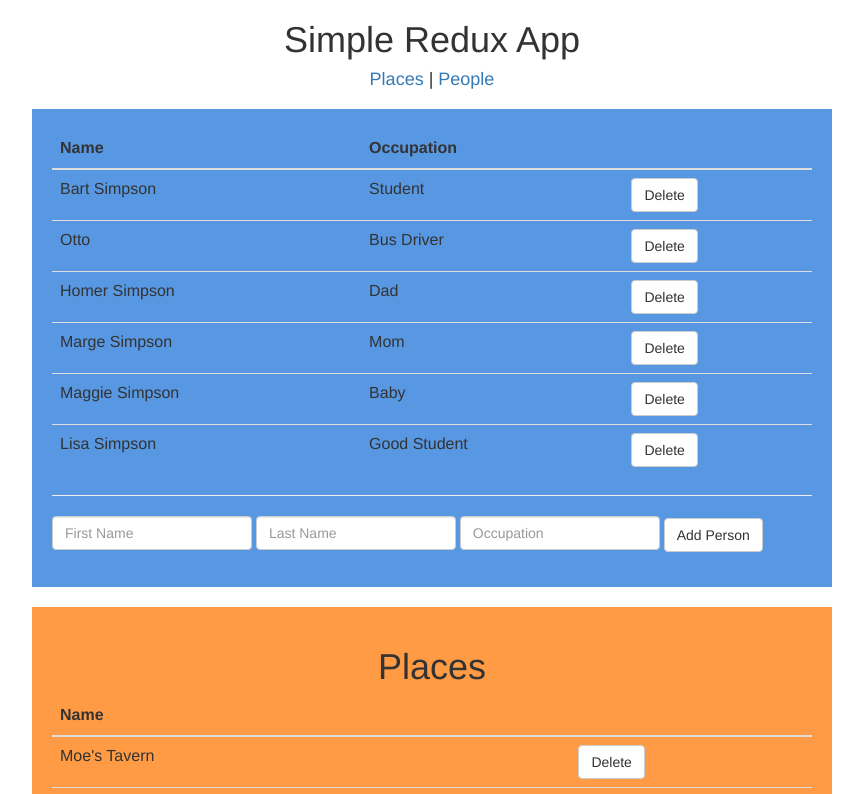
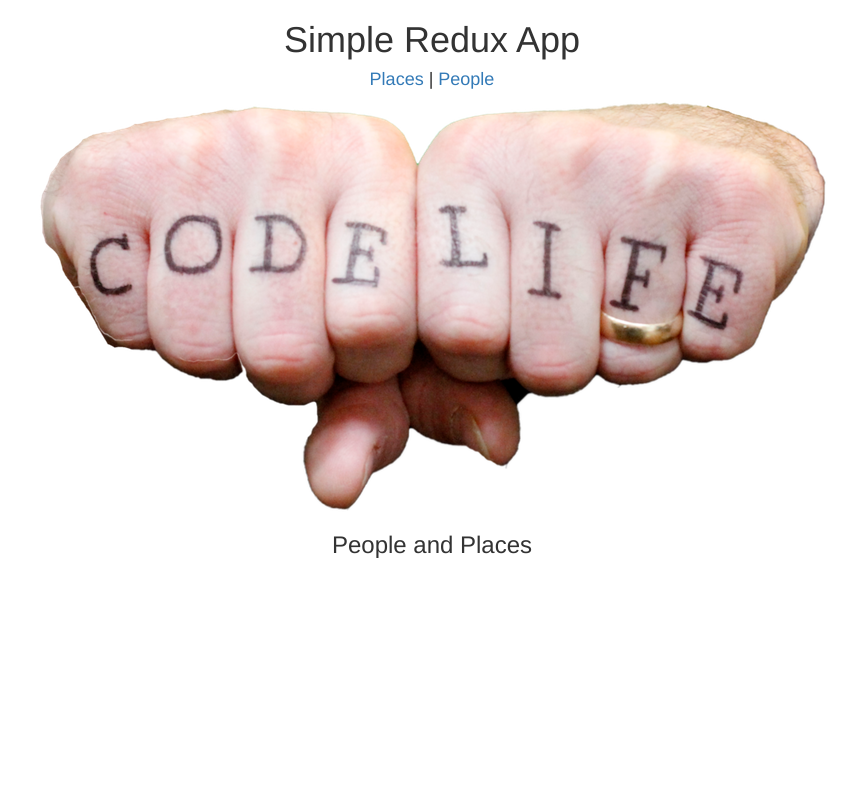
Before and after one commit to dstarr/learn-redux, a React app: page / in a window 1280 px wide. Shown: the top 794 px of the page, without its empty margins (208-1071 px from the left). Built offline with nearby package versions, Linux system fonts and the light colour scheme.

Commit message:
Got home page in place and serving URLs properly from webpack.

```diff
--- a/package.json
+++ b/package.json
@@ -37,6 +37,7 @@
     "enzyme": "^3.1.1",
     "enzyme-adapter-react-16": "^1.0.4",
     "file-loader": "^1.1.5",
+    "html-webpack-plugin": "^2.30.1",
     "jsdom": "^11.5.1",
     "less": "^3.0.0-alpha.3",
     "less-loader": "^4.0.5",
--- a/src/App.js
+++ b/src/App.js
@@ -3,10 +3,11 @@ import PropTypes from 'prop-types';
 import PeopleContainer from "./containers/PeopleContainer";
 import PlacesContainer from "./containers/PlacesContainer";
 import Header from './components/Header';
-import {BrowserRouter as Router} from 'react-router-dom';
+import {BrowserRouter as Router, Route} from 'react-router-dom';
+import Home from './components/Home';
 
 
-const AppContainer = (props) => {
+const App = (props) => {
 
     // <PlacesContainer store={this.props.store}/>
     // <PeopleContainer store={this.props.store}/>
@@ -16,8 +17,14 @@ const AppContainer = (props) => {
             <div align={'center'}>
 
                 <Header/>
-                <PeopleContainer store={props.store}/>
-                <PlacesContainer store={props.store}/>
+                <Route path={'/'} component={Home} exact={true} />
+                <Route path={'/people'} render={() => {
+                    return <PeopleContainer store={props.store} />
+                }} />
+                <Route path={'/places'} render={() => {
+                    return <PlacesContainer store={props.store} />
+                }} />
+
 
             </div>
         </Router>
@@ -25,8 +32,8 @@ const AppContainer = (props) => {
 }
 
 
-AppContainer.propTypes = {
+App.propTypes = {
     store: PropTypes.object.isRequired
 };
 
-export default AppContainer;
+export default App;
--- a/src/components/Header.js
+++ b/src/components/Header.js
@@ -9,7 +9,7 @@ const Header = (props) => {
             <h4>
                 <Link to='/places'>Places</Link>
                 {' | '}
-                <Link to='/>people'>People</Link>
+                <Link to='/people'>People</Link>
             </h4>
         </div>
 );
--- /dev/null
+++ b/src/components/Home.js
@@ -0,0 +1,15 @@
+import React from 'react';
+
+const Home = () => {
+
+    return (
+        <div>
+            <img src='/assets/codelife.png'/>
+            <h3>People and Places</h3>
+        </div>
+
+    );
+
+};
+
+export default Home;
--- a/src/containers/PeopleContainer.js
+++ b/src/containers/PeopleContainer.js
@@ -54,6 +54,7 @@ class PeopleContainer extends React.Component {
 
         return (
             <div style={style}>
+                <h1>People</h1>
                 <Table>
                     <thead>
                     <tr>
--- a/webpack.config.js
+++ b/webpack.config.js
@@ -1,4 +1,6 @@
 const path = require('path');
+const HtmlWebpackPlugin = require('html-webpack-plugin');
+
 //const webpack = require('webpack');
 //const UglifyJSPlugin = require('uglifyjs-webpack-plugin');
 
@@ -6,10 +8,13 @@ const dist = path.join(__dirname, 'dist');
 
 module.exports = {
 
+
     entry: path.join(__dirname, 'src', 'index.js'),
 
+    context: path.resolve(__dirname),
+
     output: {
-        path: dist,
+        path: path.join(__dirname, '/public/dist'),
         filename: 'bundle.js',
         publicPath: '/dist'
     },
@@ -40,7 +45,14 @@ module.exports = {
             }
         ]
     },
+
     plugins: [
+        new HtmlWebpackPlugin()
         //new UglifyJSPlugin()
-    ]
+
+    ],
+
+    devServer: {
+        historyApiFallback: true
+    }
 };
```
Also changed, not shown: assets/codelife.png (added), 1 other file (tests, documents, lock files or other folders).
